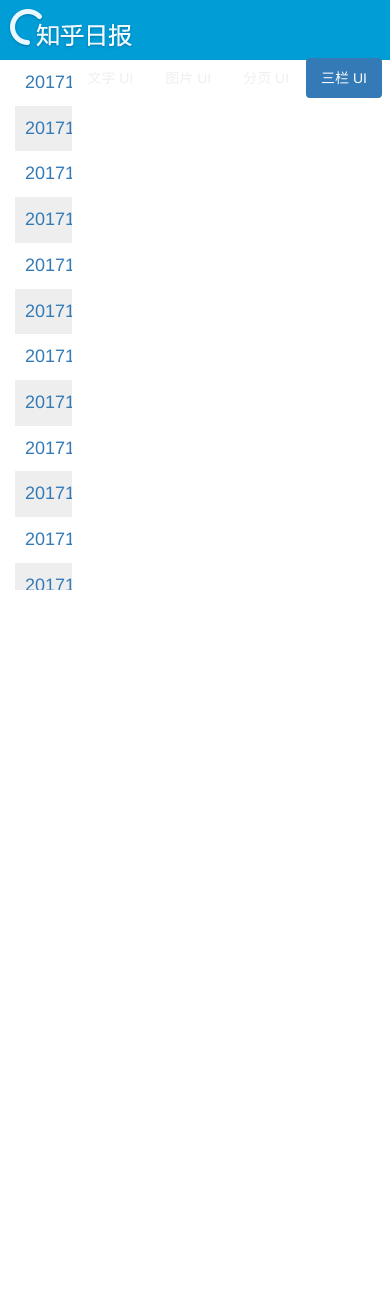
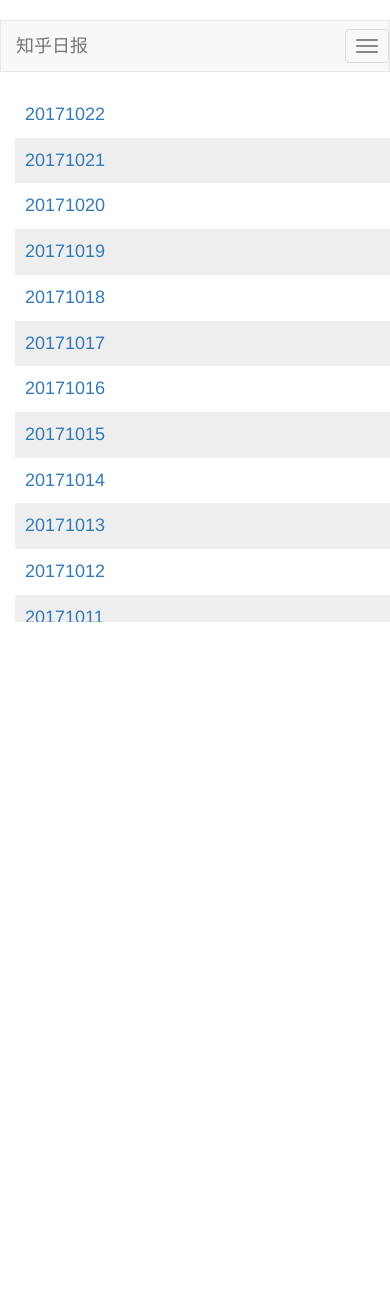
Before and after one commit to lord63/zhihudaily, a Flask app: page /three-columns in a window 390 px wide; the page is wider, and only the part inside the window is pictured. Shown: the top 1300 px of that part. Run offline with Flask 2, Linux system fonts and the light colour scheme; some libraries are stand-ins or nearby versions.

Commit message:
Make header responsive

```diff
--- a/zhihudaily/templates/base.html
+++ b/zhihudaily/templates/base.html
@@ -11,26 +11,37 @@
     <link rel=stylesheet type=text/css href="{{ url_for('static', filename='css/zhihudaily.css') }}">
     {% endblock %}
   </head>
-  <div class="global-header">
-    <div class="main-wrap">
-      <a title="知乎日报" target="_self" href="/">
-        <i class="web-logo"></i>
-      </a>
-      <div class="choose">
-        <ul class="nav nav-pills">
+
+  <nav class="navbar navbar-default">
+    <div class="container-fluid">
+      <!-- Brand and toggle get grouped for better mobile display -->
+      <div class="navbar-header">
+        <button type="button" class="navbar-toggle collapsed" data-toggle="collapse" data-target="#navbar-collapse" aria-expanded="false">
+          <span class="sr-only">Toggle navigation</span>
+          <span class="icon-bar"></span>
+          <span class="icon-bar"></span>
+          <span class="icon-bar"></span>
+        </button>
+        <a class="navbar-brand" href="#">知乎日报</a>
+      </div>
+
+      <!-- Collect the nav links, forms, and other content for toggling -->
+      <div class="collapse navbar-collapse" id="navbar-collapse">
+        <ul class="nav navbar-nav navbar-right">
           {{ nav_link('text_ui.index', '文字 UI') }}
           {{ nav_link('image_ui.with_image', '图片 UI') }}
           {{ nav_link('pages_ui.pages', '分页 UI') }}
           {{ nav_link('three_columns_ui.three_columns', '三栏 UI') }}
         </ul>
-      </div>
-    </div>
-  </div>
+      </div><!-- /.navbar-collapse -->
+    </div><!-- /.container-fluid -->
+  </nav>
   {% block body %}{% endblock %}
   <div class="footer">
     <p>With love made by lord63. Fork me on <a href="https://github.com/lord63/zhihudaily">github</a>.</p>
   </div>
-
+  <script src="http://cdn.bootcss.com/jquery/1.11.2/jquery.min.js"></script>
+  <script src="http://cdn.bootcss.com/bootstrap/3.3.2/js/bootstrap.min.js"></script>
   <script>
     (function(i,s,o,g,r,a,m){i['GoogleAnalyticsObject']=r;i[r]=i[r]||function(){
     (i[r].q=i[r].q||[]).push(arguments)},i[r].l=1*new Date();a=s.createElement(o),
```
